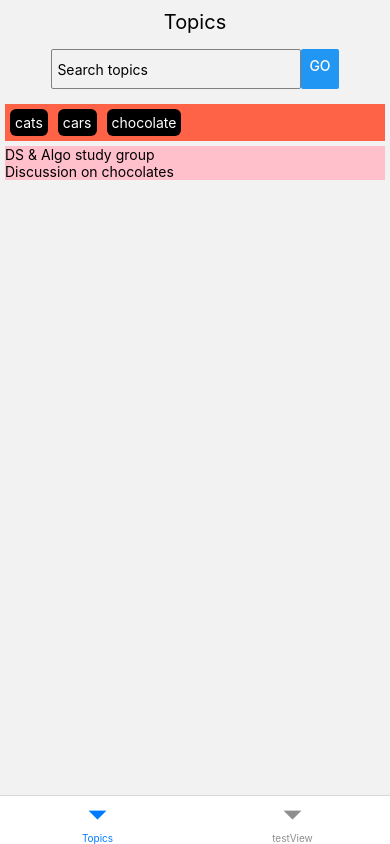
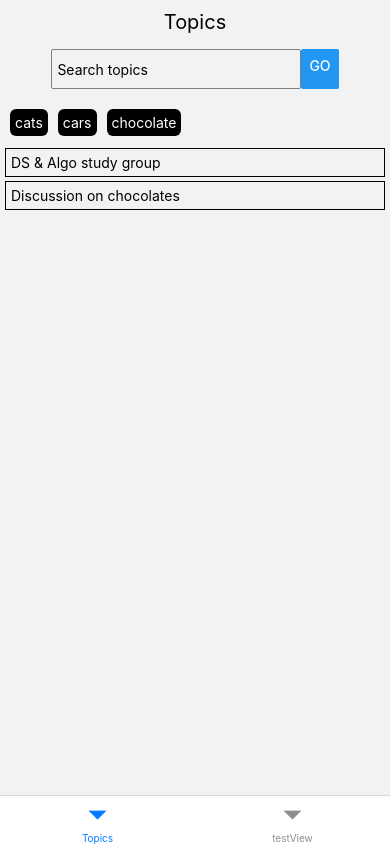
Before and after one commit to mphist/lfg-mobile, a React Native app: screen /Topics in a window 390 px wide. Built offline with nearby package versions, Linux system fonts and the light colour scheme.

Commit message:
WIP - TopicItem

```diff
--- a/src/components/TopicItemBubble/index.tsx
+++ b/src/components/TopicItemBubble/index.tsx
@@ -31,7 +31,6 @@ const styles = StyleSheet.create({
     display: 'flex',
     flexDirection: 'row',
     flexWrap: 'wrap',
-    backgroundColor: 'tomato',
   },
   bubble: {
     backgroundColor: 'black',
--- a/src/components/TopicItemsList/index.tsx
+++ b/src/components/TopicItemsList/index.tsx
@@ -1,7 +1,19 @@
-import { FlatList, StyleSheet, Text, View } from 'react-native'
+import {
+  FlatList,
+  Pressable,
+  StyleSheet,
+  Text,
+  TextInput,
+  View,
+} from 'react-native'
 
 type TopicItems = {
-  data: { id: string; title: string }[]
+  data: Item[]
+}
+
+type Item = {
+  id: string
+  title: string
 }
 
 export default function TopicItemsList({ data }: TopicItems) {
@@ -9,14 +21,25 @@ export default function TopicItemsList({ data }: TopicItems) {
     <View style={styles.container}>
       <FlatList
         data={data}
-        renderItem={({ item }) => <Text>{item.title}</Text>}
+        renderItem={({ item }) => <TopicItem item={item} />}
       />
     </View>
   )
 }
 
+function TopicItem({ item }: { item: Item }) {
+  return (
+    <Pressable style={({ pressed }) => styles.pressable}>
+      <Text>{item.title}</Text>
+    </Pressable>
+  )
+}
+
 const styles = StyleSheet.create({
-  container: {
-    backgroundColor: 'pink',
+  container: {},
+  pressable: {
+    borderWidth: 1,
+    padding: 5,
+    marginVertical: 2,
   },
 })
```
